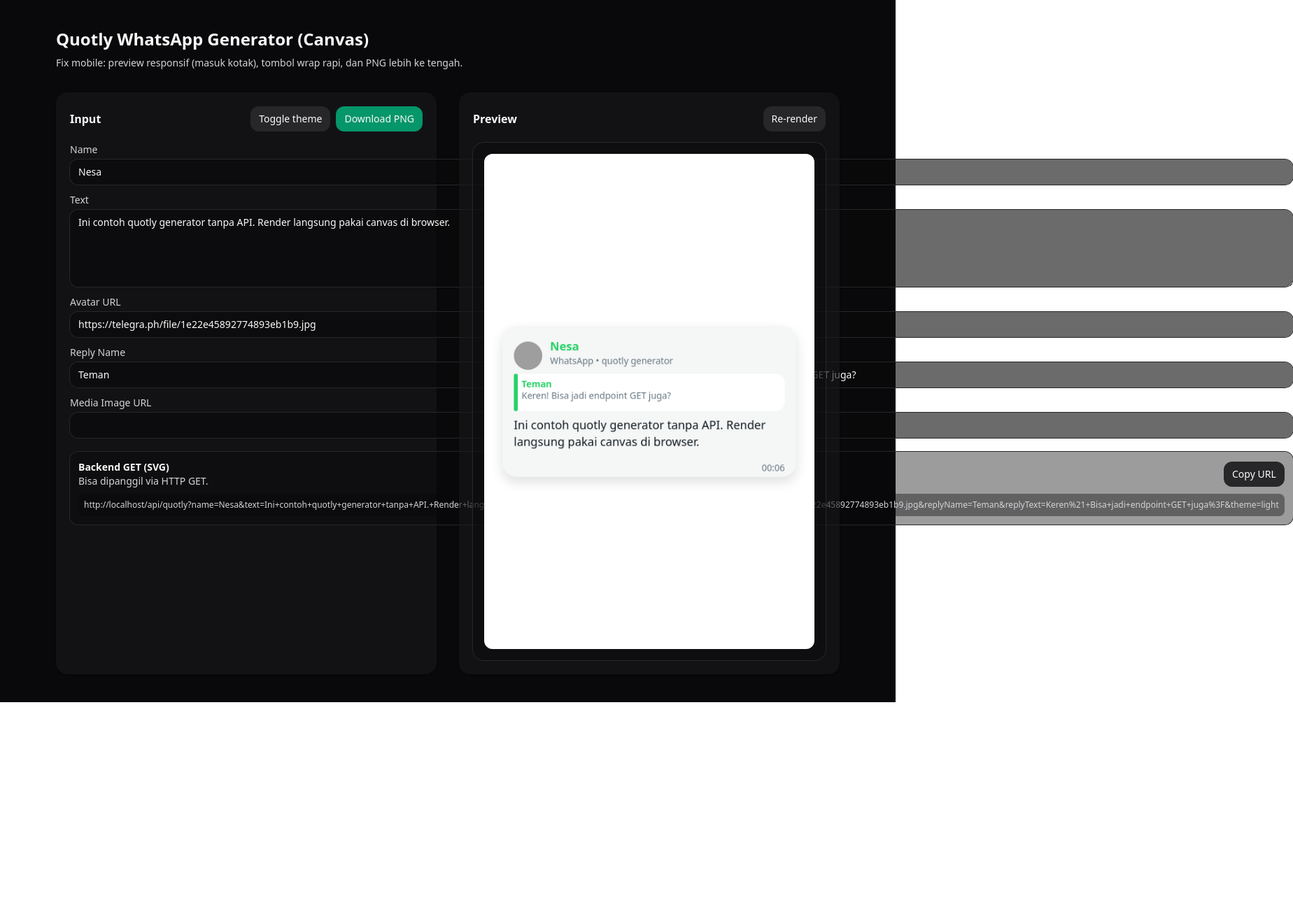
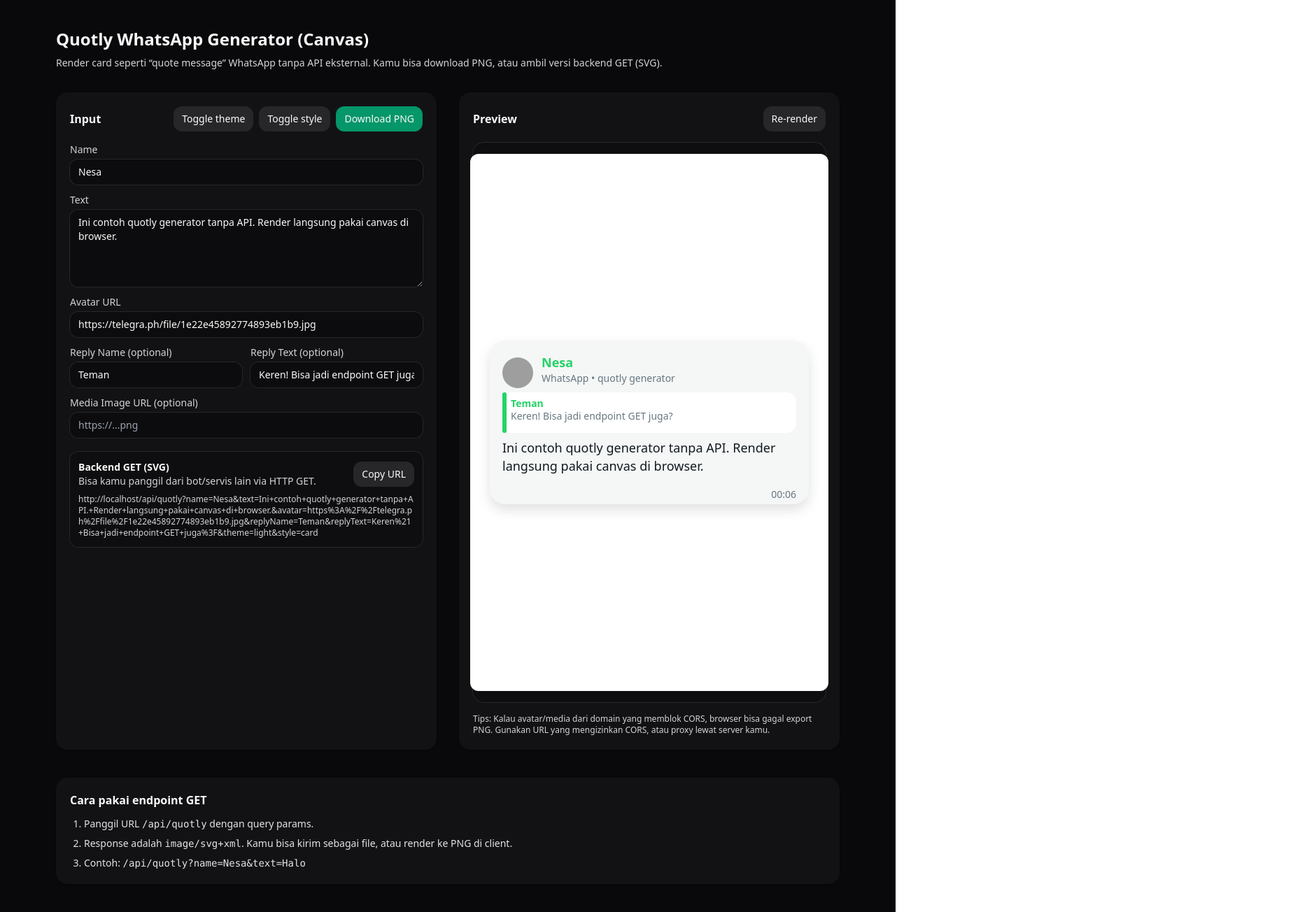
Before and after one commit to Kelvdra/quotly, a Next.js app: page / in a window 1280 px wide. Shown: the whole page at 70% size, 1848 px wide, since content can reach past the window. Before the commit the page ends 1004 px from the top, so only its background shows below. Built offline with nearby package versions, Linux system fonts and the light colour scheme.

Commit message:
Update page.tsx

```diff
--- a/app/page.tsx
+++ b/app/page.tsx
@@ -8,8 +8,9 @@ type QuoteInput = {
   avatar: string;
   replyName: string;
   replyText: string;
-  media: string;
+  media: string; // URL image (opsional)
   theme: 'light' | 'dark';
+  style: 'card' | 'bubble';
 };
 
 function clamp(n: number, a: number, b: number) {
@@ -17,14 +18,18 @@ function clamp(n: number, a: number, b: number) {
 }
 
 function wrapText(ctx: CanvasRenderingContext2D, text: string, maxWidth: number) {
-  const words = text.replace(/\s+/g, ' ').trim().split(' ').filter(Boolean);
+  const words = text.replace(/\s+/g, ' ').trim().split(' ');
   const lines: string[] = [];
   let line = '';
+
   for (const w of words) {
     const test = line ? `${line} ${w}` : w;
-    if (ctx.measureText(test).width <= maxWidth) line = test;
-    else {
+    const width = ctx.measureText(test).width;
+    if (width <= maxWidth) {
+      line = test;
+    } else {
       if (line) lines.push(line);
+      // word terlalu panjang → pecah per karakter
       if (ctx.measureText(w).width > maxWidth) {
         let chunk = '';
         for (const ch of w) {
@@ -36,7 +41,9 @@ function wrapText(ctx: CanvasRenderingContext2D, text: string, maxWidth: number)
           }
         }
         line = chunk;
-      } else line = w;
+      } else {
+        line = w;
+      }
     }
   }
   if (line) lines.push(line);
@@ -71,12 +78,15 @@ function drawAvatar(ctx: CanvasRenderingContext2D, img: HTMLImageElement, cx: nu
   ctx.closePath();
   ctx.clip();
 
+  // cover
   const iw = img.naturalWidth || img.width;
   const ih = img.naturalHeight || img.height;
   const scale = Math.max(size / iw, size / ih);
   const dw = iw * scale;
   const dh = ih * scale;
-  ctx.drawImage(img, cx - dw / 2, cy - dh / 2, dw, dh);
+  const dx = cx - dw / 2;
+  const dy = cy - dh / 2;
+  ctx.drawImage(img, dx, dy, dw, dh);
 
   ctx.restore();
 }
@@ -91,12 +101,28 @@ function drawMediaCover(ctx: CanvasRenderingContext2D, img: HTMLImageElement, x:
   const scale = Math.max(w / iw, h / ih);
   const dw = iw * scale;
   const dh = ih * scale;
-  ctx.drawImage(img, x + (w - dw) / 2, y + (h - dh) / 2, dw, dh);
+  const dx = x + (w - dw) / 2;
+  const dy = y + (h - dh) / 2;
+  ctx.drawImage(img, dx, dy, dw, dh);
 
   ctx.restore();
 }
 
-async function renderQuotlyToCanvas(canvas: HTMLCanvasElement, input: QuoteInput) {
+async function setupCanvas(canvas: HTMLCanvasElement) {
+  const dpr = typeof window !== 'undefined' ? window.devicePixelRatio || 1 : 1;
+  const W = 512;
+  const H = 768;
+  canvas.width = Math.floor(W * dpr);
+  canvas.height = Math.floor(H * dpr);
+  canvas.style.width = `${W}px`;
+  canvas.style.height = `${H}px`;
+  const ctx = canvas.getContext('2d');
+  if (!ctx) throw new Error('Canvas context tidak tersedia');
+  ctx.setTransform(dpr, 0, 0, dpr, 0, 0);
+  return { ctx, W, H };
+}
+
+async function renderCardToCanvas(canvas: HTMLCanvasElement, input: QuoteInput) {
   const dpr = window.devicePixelRatio || 1;
   const W = 512;
   const H = 768;
@@ -254,6 +280,73 @@ async function renderQuotlyToCanvas(canvas: HTMLCanvasElement, input: QuoteInput
   ctx.textAlign = 'left';
 }
 
+async function renderBubbleToCanvas(canvas: HTMLCanvasElement, input: QuoteInput) {
+  const { ctx, W, H } = await setupCanvas(canvas);
+
+  // Background hitam seperti contoh
+  ctx.fillStyle = '#000000';
+  ctx.fillRect(0, 0, W, H);
+
+  // Layout (mendekati screenshot)
+  const avatarSize = 120;
+  const avatarX = 48;
+  const avatarY = 56;
+
+  const bubbleX = avatarX + avatarSize + 24;
+  const bubbleY = 40;
+  const bubbleW = W - bubbleX - 48;
+  const bubbleH = 280;
+  const bubbleR = 44;
+
+  // preload avatar
+  const avatarUrl = input.avatar?.trim() || 'https://telegra.ph/file/1e22e45892774893eb1b9.jpg';
+  const avatarImg = await loadImage(avatarUrl).catch(() => null);
+
+  // bubble putih
+  ctx.fillStyle = '#FFFFFF';
+  drawRoundRect(ctx, bubbleX, bubbleY, bubbleW, bubbleH, bubbleR);
+  ctx.fill();
+
+  // avatar
+  if (avatarImg) {
+    drawAvatar(ctx, avatarImg, avatarX + avatarSize / 2, avatarY + avatarSize / 2, avatarSize);
+  } else {
+    ctx.fillStyle = '#DDE4E7';
+    ctx.beginPath();
+    ctx.arc(avatarX + avatarSize / 2, avatarY + avatarSize / 2, avatarSize / 2, 0, Math.PI * 2);
+    ctx.fill();
+  }
+
+  // Text style seperti contoh: nama besar orange, pesan besar hitam
+  ctx.textBaseline = 'top';
+  const nameColor = '#F28C28';
+  const nameFont = '800 64px ui-sans-serif, system-ui, -apple-system, Segoe UI, Roboto, Helvetica, Arial';
+  const msgFont = '500 64px ui-sans-serif, system-ui, -apple-system, Segoe UI, Roboto, Helvetica, Arial';
+
+  const pad = 44;
+  const maxW = bubbleW - pad * 2;
+
+  // Nama
+  ctx.font = nameFont;
+  ctx.fillStyle = nameColor;
+  const nameLines = wrapText(ctx, input.name || 'Unknown', maxW).slice(0, 1);
+  ctx.fillText(nameLines[0] || '', bubbleX + pad, bubbleY + 44);
+
+  // Pesan
+  ctx.font = msgFont;
+  ctx.fillStyle = '#000000';
+  const msgLines = wrapText(ctx, input.text || '', maxW).slice(0, 2);
+  const startY = bubbleY + 140;
+  for (let i = 0; i < msgLines.length; i++) {
+    ctx.fillText(msgLines[i], bubbleX + pad, startY + i * 74);
+  }
+}
+
+async function renderQuotlyToCanvas(canvas: HTMLCanvasElement, input: QuoteInput) {
+  if (input.style === 'bubble') return renderBubbleToCanvas(canvas, input);
+  return renderCardToCanvas(canvas, input);
+}
+
 function buildGetUrl(base: string, input: QuoteInput) {
   const u = new URL(base);
   u.searchParams.set('name', input.name);
@@ -263,6 +356,7 @@ function buildGetUrl(base: string, input: QuoteInput) {
   if (input.replyText) u.searchParams.set('replyText', input.replyText);
   if (input.media) u.searchParams.set('media', input.media);
   u.searchParams.set('theme', input.theme);
+  u.searchParams.set('style', input.style);
   return u.toString();
 }
 
@@ -276,8 +370,9 @@ export default function Page() {
     replyText: 'Keren! Bisa jadi endpoint GET juga?',
     media: '',
     theme: 'light',
+    style: 'card',
   });
-  const [status, setStatus] = useState('');
+  const [status, setStatus] = useState<string>('');
 
   const getUrl = useMemo(() => {
     if (typeof window === 'undefined') return '';
@@ -322,24 +417,30 @@ export default function Page() {
 
   return (
     <main className="min-h-screen bg-zinc-950 text-zinc-50">
-      <div className="mx-auto max-w-6xl px-4 py-8 sm:py-10">
+      <div className="mx-auto max-w-6xl px-4 py-10">
         <header className="flex flex-col gap-2">
           <h1 className="text-2xl font-semibold">Quotly WhatsApp Generator (Canvas)</h1>
           <p className="text-sm text-zinc-300">
-            Fix mobile: preview responsif (masuk kotak), tombol wrap rapi, dan PNG lebih ke tengah.
+            Render card seperti “quote message” WhatsApp tanpa API eksternal. Kamu bisa download PNG, atau ambil versi backend GET (SVG).
           </p>
         </header>
 
         <div className="mt-8 grid grid-cols-1 gap-8 lg:grid-cols-2">
           <section className="rounded-2xl bg-zinc-900/60 p-5 shadow">
-            <div className="flex flex-wrap items-center justify-between gap-2">
+            <div className="flex items-center justify-between">
               <h2 className="text-base font-semibold">Input</h2>
-              <div className="flex flex-wrap gap-2">
+              <div className="flex gap-2">
                 <button
                   className="rounded-xl bg-zinc-800 px-3 py-2 text-sm hover:bg-zinc-700"
                   onClick={() => setInput((s) => ({ ...s, theme: s.theme === 'light' ? 'dark' : 'light' }))}
                 >
                   Toggle theme
+                </button>
+                <button
+                  className="rounded-xl bg-zinc-800 px-3 py-2 text-sm hover:bg-zinc-700"
+                  onClick={() => setInput((s) => ({ ...s, style: s.style === 'card' ? 'bubble' : 'card' }))}
+                >
+                  Toggle style
                 </button>
                 <button
                   className="rounded-xl bg-emerald-600 px-3 py-2 text-sm hover:bg-emerald-500"
@@ -375,12 +476,13 @@ export default function Page() {
                   className="rounded-xl bg-zinc-950/60 px-3 py-2 outline-none ring-1 ring-zinc-800 focus:ring-2 focus:ring-emerald-500"
                   value={input.avatar}
                   onChange={(e) => setInput((s) => ({ ...s, avatar: e.target.value }))}
+                  placeholder="https://...jpg"
                 />
               </label>
 
               <div className="grid grid-cols-1 gap-3 md:grid-cols-2">
                 <label className="grid gap-1 text-sm">
-                  <span className="text-zinc-300">Reply Name</span>
+                  <span className="text-zinc-300">Reply Name (optional)</span>
                   <input
                     className="rounded-xl bg-zinc-950/60 px-3 py-2 outline-none ring-1 ring-zinc-800 focus:ring-2 focus:ring-emerald-500"
                     value={input.replyName}
@@ -388,7 +490,7 @@ export default function Page() {
                   />
                 </label>
                 <label className="grid gap-1 text-sm">
-                  <span className="text-zinc-300">Reply Text</span>
+                  <span className="text-zinc-300">Reply Text (optional)</span>
                   <input
                     className="rounded-xl bg-zinc-950/60 px-3 py-2 outline-none ring-1 ring-zinc-800 focus:ring-2 focus:ring-emerald-500"
                     value={input.replyText}
@@ -398,19 +500,20 @@ export default function Page() {
               </div>
 
               <label className="grid gap-1 text-sm">
-                <span className="text-zinc-300">Media Image URL</span>
+                <span className="text-zinc-300">Media Image URL (optional)</span>
                 <input
                   className="rounded-xl bg-zinc-950/60 px-3 py-2 outline-none ring-1 ring-zinc-800 focus:ring-2 focus:ring-emerald-500"
                   value={input.media}
                   onChange={(e) => setInput((s) => ({ ...s, media: e.target.value }))}
+                  placeholder="https://...png"
                 />
               </label>
 
               <div className="mt-2 rounded-xl bg-zinc-950/40 p-3 ring-1 ring-zinc-800">
-                <div className="flex flex-wrap items-center justify-between gap-3">
+                <div className="flex items-center justify-between gap-3">
                   <div className="text-sm">
                     <div className="font-semibold">Backend GET (SVG)</div>
-                    <div className="text-zinc-300">Bisa dipanggil via HTTP GET.</div>
+                    <div className="text-zinc-300">Bisa kamu panggil dari bot/servis lain via HTTP GET.</div>
                   </div>
                   <button
                     className="rounded-xl bg-zinc-800 px-3 py-2 text-sm hover:bg-zinc-700"
@@ -420,9 +523,7 @@ export default function Page() {
                     Copy URL
                   </button>
                 </div>
-                <div className="mt-2 overflow-x-auto whitespace-nowrap rounded-lg bg-zinc-950/40 p-2 text-xs text-zinc-300">
-                  {getUrl || '...'}
-                </div>
+                <div className="mt-2 break-all text-xs text-zinc-300">{getUrl || '...'}</div>
               </div>
 
               {status ? <div className="text-sm text-amber-300">{status}</div> : null}
@@ -430,7 +531,7 @@ export default function Page() {
           </section>
 
           <section className="rounded-2xl bg-zinc-900/60 p-5 shadow">
-            <div className="flex flex-wrap items-center justify-between gap-2">
+            <div className="flex items-center justify-between">
               <h2 className="text-base font-semibold">Preview</h2>
               <button className="rounded-xl bg-zinc-800 px-3 py-2 text-sm hover:bg-zinc-700" onClick={redraw}>
                 Re-render
@@ -438,12 +539,31 @@ export default function Page() {
             </div>
 
             <div className="mt-4 flex items-center justify-center rounded-2xl bg-zinc-950/40 p-4 ring-1 ring-zinc-800">
-              <div className="w-full max-w-[512px] aspect-[2/3]">
-                <canvas ref={canvasRef} className="h-full w-full rounded-xl" />
-              </div>
+              <canvas ref={canvasRef} className="rounded-xl" />
+            </div>
+
+            <div className="mt-4 text-xs text-zinc-300">
+              Tips: Kalau avatar/media dari domain yang memblok CORS, browser bisa gagal export PNG. Gunakan URL yang
+              mengizinkan CORS, atau proxy lewat server kamu.
             </div>
           </section>
         </div>
+
+        <section className="mt-10 rounded-2xl bg-zinc-900/60 p-5 shadow">
+          <h2 className="text-base font-semibold">Cara pakai endpoint GET</h2>
+          <ol className="mt-3 list-decimal space-y-2 pl-5 text-sm text-zinc-200">
+            <li>
+              Panggil URL <span className="font-mono">/api/quotly</span> dengan query params.
+            </li>
+            <li>
+              Response adalah <span className="font-mono">image/svg+xml</span>. Kamu bisa kirim sebagai file, atau render
+              ke PNG di client.
+            </li>
+            <li>
+              Contoh: <span className="font-mono">/api/quotly?name=Nesa&text=Halo</span>
+            </li>
+          </ol>
+        </section>
       </div>
     </main>
   );
```
